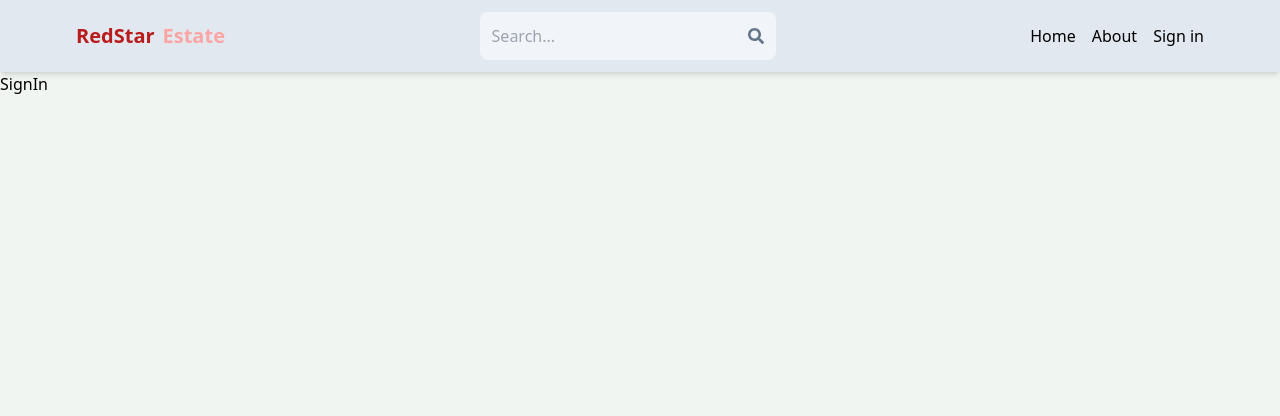
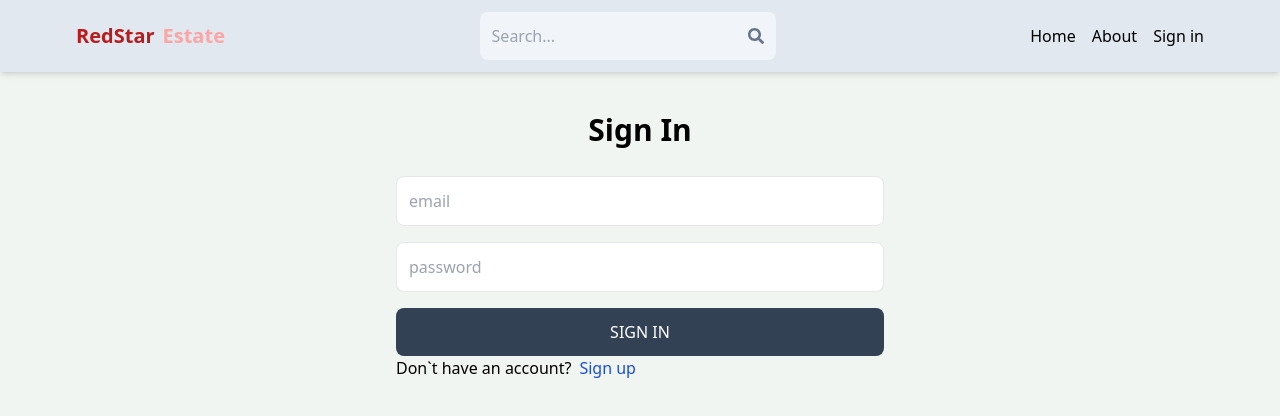
Before and after one commit to erbdev-1/Mern-Estate, a React (Vite) app in the folder client/: page /sign-in in a window 1280 px wide. Shown: the top 416 px of the page. Built offline with nearby package versions, Linux system fonts and the light colour scheme.

Commit message:
complete sign in page functionality

```diff
--- a/client/src/pages/SignIn.jsx
+++ b/client/src/pages/SignIn.jsx
@@ -1,7 +1,81 @@
-import React from "react";
+import { useState } from "react";
+import { Link, useNavigate } from "react-router-dom";
 
 function SignIn() {
-  return <div>SignIn</div>;
+  const [formData, setFormData] = useState({});
+  const [error, setError] = useState(null);
+  const [loading, setLoading] = useState(false);
+  const navigate = useNavigate();
+
+  const handleChange = (e) => {
+    setFormData({
+      ...formData,
+      [e.target.id]: e.target.value,
+    });
+  };
+
+  const handleSubmit = async (e) => {
+    e.preventDefault();
+    try {
+      setLoading(true);
+      const res = await fetch("/api/auth/signin", {
+        method: "POST",
+        headers: {
+          "Content-Type": "application/json",
+        },
+        body: JSON.stringify(formData),
+      });
+
+      const data = await res.json();
+      console.log(data);
+
+      if (data.success === false) {
+        setLoading(false);
+        setError(data.message);
+        return;
+      }
+      setLoading(false);
+      setError(null);
+      navigate("/");
+    } catch (error) {
+      setLoading(false);
+      setError(error.message);
+    }
+  };
+  return (
+    <div className="p-3 max-w-lg mx-auto">
+      <h1 className="text-3xl text-center font-semibold my-7">Sign In</h1>
+      <form className="flex flex-col gap-4 " onSubmit={handleSubmit}>
+        <input
+          type="email"
+          placeholder="email"
+          className="border p-3 rounded-lg "
+          id="email"
+          onChange={handleChange}
+        />
+        <input
+          type="password"
+          placeholder="password"
+          className="border p-3 rounded-lg "
+          id="password"
+          onChange={handleChange}
+        />
+        <button
+          disabled={loading}
+          className="bg-slate-700 text-white p-3 rounded-lg uppercase hover:opacity-95 disabled:opacity-80"
+        >
+          {loading ? "Loading" : "Sign in"}
+        </button>
+      </form>
+      <div className="flex gap-2">
+        <p>Don`t have an account?</p>
+        <Link to={"/sign-up"}>
+          <span className="text-blue-700">Sign up</span>
+        </Link>
+      </div>
+      {error && <p className="text-red-500 mt-5">{error}</p>}
+    </div>
+  );
 }
 
 export default SignIn;
--- a/client/src/pages/SignUp.jsx
+++ b/client/src/pages/SignUp.jsx
@@ -61,7 +61,7 @@
         />
         <input
           type="password"
-          placeholder="username"
+          placeholder="password"
           className="border p-3 rounded-lg "
           id="password"
           onChange={handleChange}
@@ -70,17 +70,16 @@
           disabled={loading}
           className="bg-slate-700 text-white p-3 rounded-lg uppercase hover:opacity-95 disabled:opacity-80"
         >
-          Sign up
+          {loading ? "Loading" : "Sign Up"}
         </button>
       </form>
       <div className="flex gap-2">
         <p>Have an account?</p>
         <Link to={"/sign-in"}>
-          <span className="text-blue-700">
-            {loading ? "Loading" : "Sign Up"}
-          </span>
+          <span className="text-blue-700">Sign In</span>
         </Link>
       </div>
+      {error && <p className="text-red-500 mt-5">{error}</p>}
     </div>
   );
 }
```
